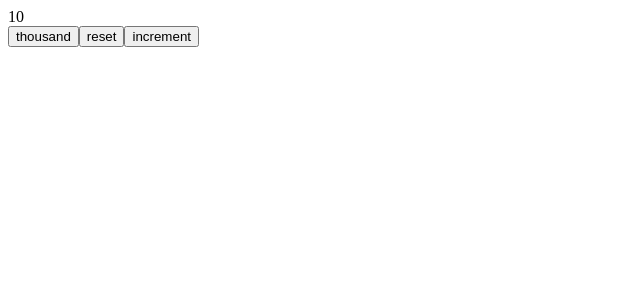
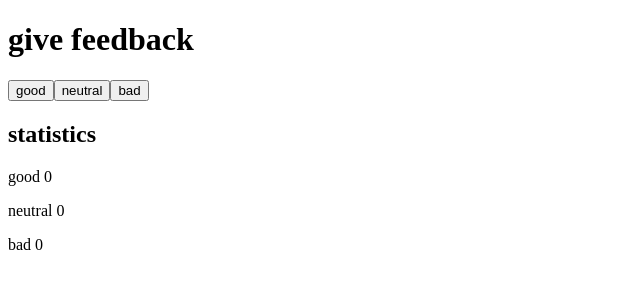
Before and after one commit to JZsheTech/open-fullstack-learn, a React (Vite) app in the folder part1/courseinfo/: page / in a window 1280 px wide. Shown: the top 300 px of the page, without its empty margins (0-640 px from the left). Built offline with nearby package versions, Linux system fonts and the light colour scheme.

Commit message:
unicafe-初始页面展示

```diff
--- a/part1/courseinfo/src/App.jsx
+++ b/part1/courseinfo/src/App.jsx
@@ -1,51 +1,25 @@
 import { useState } from 'react'
 
+const App = () => {
+  // save clicks of each button to its own state
+  const [good, setGood] = useState(0)
+  const [neutral, setNeutral] = useState(0)
+  const [bad, setBad] = useState(0)
 
-
-
-const History = (props) => {
-  if (props.allClicks.length === 0) {
-    return (
-      <div>
-        the app is used by pressing the buttons
-      </div>
-    )
-  }
   return (
     <div>
-      button press history: {props.allClicks.join(' ')}
+      <h1>give feedback</h1>
+
+      <button onClick={() => setGood(good + 1)}>good</button>
+      <button onClick={() => setNeutral(neutral + 1)}>neutral</button>
+      <button onClick={() => setBad(bad + 1)}>bad</button>
+
+      <h2>statistics</h2>
+      <p>good {good}</p>
+      <p>neutral {neutral}</p>
+      <p>bad {bad}</p>
     </div>
   )
 }
 
-const Display = props => <div>{props.value}</div>
-
-const Button = (props) => (
-  <button onClick={props.onClick}>
-    {props.text}
-  </button>
-)
-
-const App = () => {
-  const [value, setValue] = useState(10)
-
-  const setToValue = newValue => {
-    console.log('value now', newValue)
-    setValue(newValue)
-  }
-
-  return (
-    <div>
-      <Display value={value} />
-      <Button onClick={() => setToValue(1000)} text="thousand" />
-      <Button onClick={() => setToValue(0)} text="reset" />
-      <Button onClick={() => setToValue(value + 1)} text="increment" />
-    </div>
-  )
-}
 export default App
-
-// 调用一个改变状态的函数会导致组件重新渲染。
-// 绑定的button中不能直接写 setCounter(0) , 会导致组件渲染时就执行函数，然后又进入下一次渲染，又执行函数，产生死循环。
-// 绑定的button中(on事件处理函数)，需要函数引用，而不是函数调用
-// 调用一个改变状态的函数会导致组件重新渲染。
```
